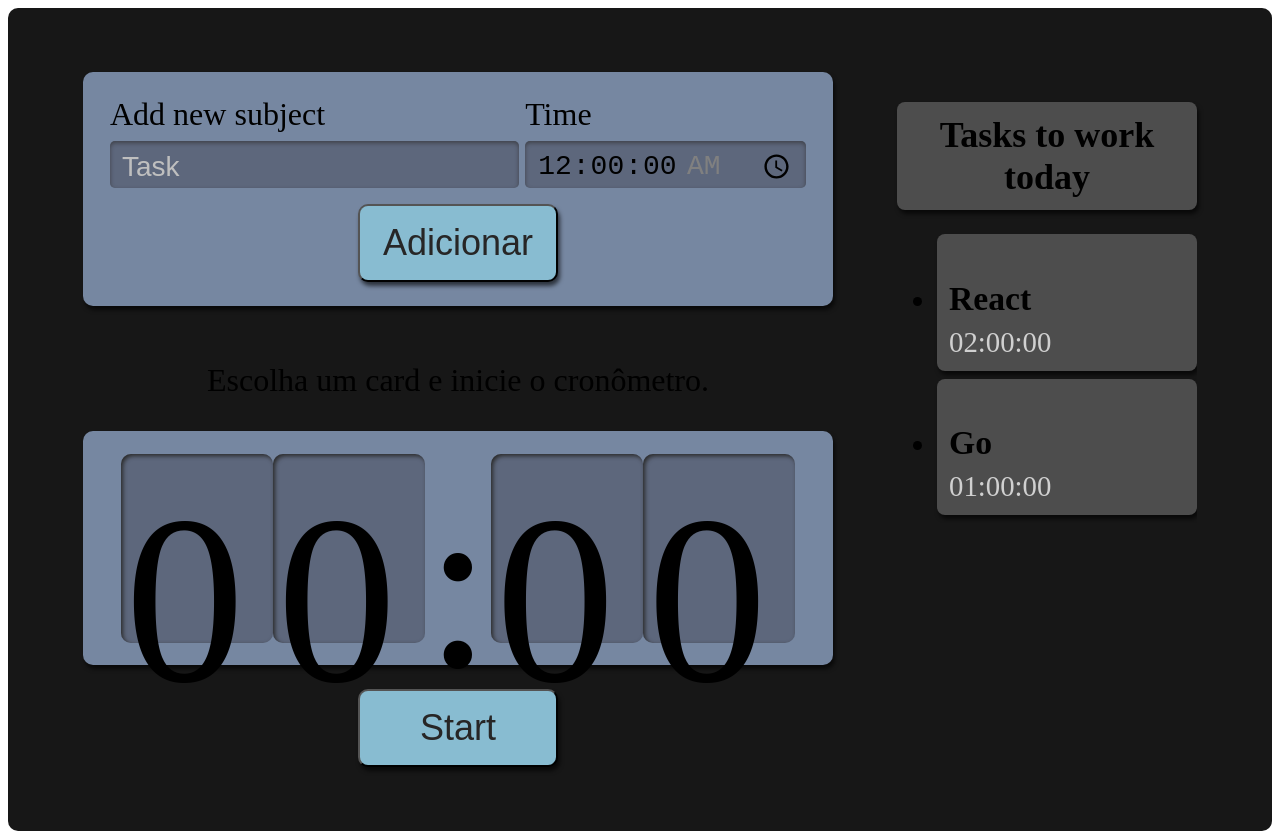
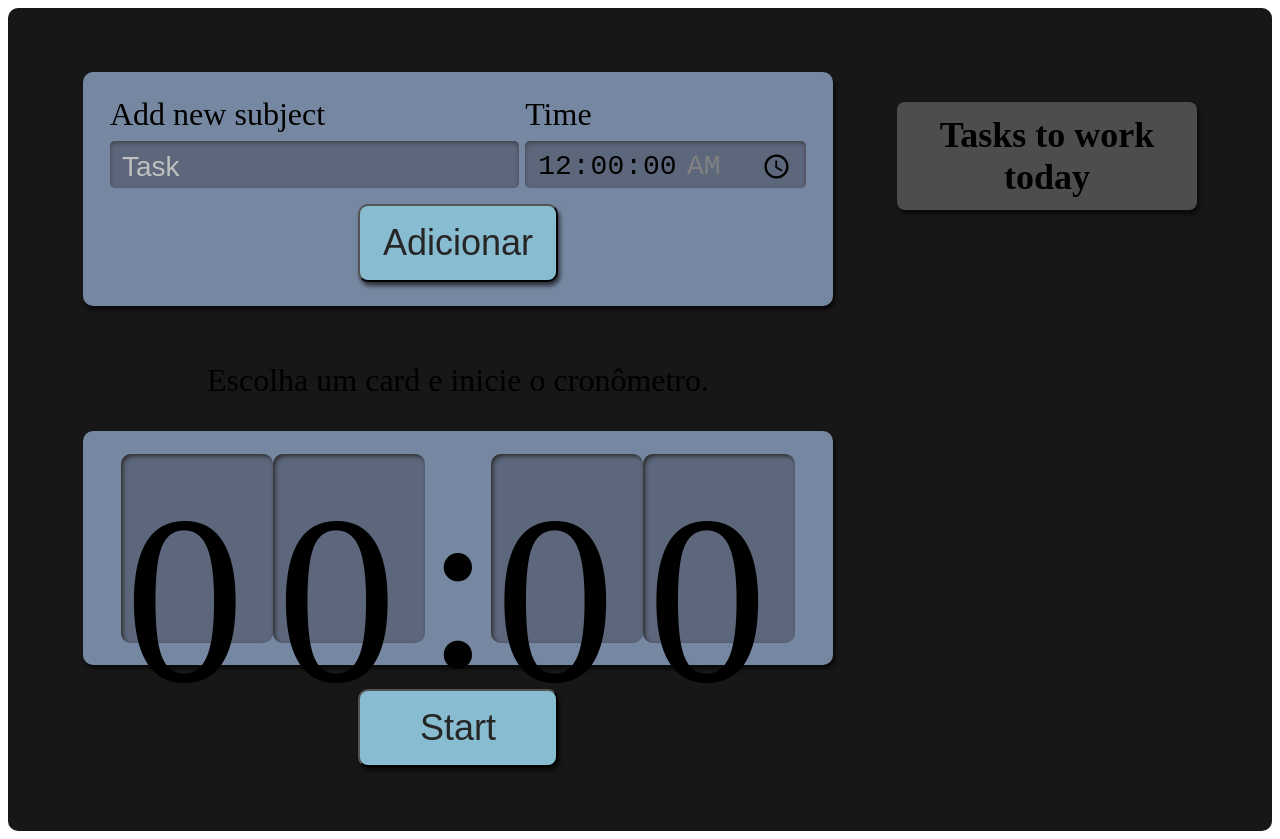
Before and after one commit to rafaelmauricioaraujo/react, a React (Create React App) app: page / in a window 1280 px wide. Built offline with nearby package versions, Linux system fonts and the light colour scheme.

Commit message:
#C01A05 Add controls

```diff
--- a/package.json
+++ b/package.json
@@ -14,6 +14,7 @@
     "react-dom": "^18.0.0",
     "react-scripts": "5.0.0",
     "typescript": "^4.6.3",
+    "uuid": "^8.3.2",
     "web-vitals": "^2.1.4"
   },
   "scripts": {
@@ -41,6 +42,7 @@
     ]
   },
   "devDependencies": {
+    "@types/uuid": "^8.3.4",
     "sass": "^1.52.3",
     "typescript-plugin-css-modules": "^3.4.0"
   }
--- a/src/components/Button/index.tsx
+++ b/src/components/Button/index.tsx
@@ -2,9 +2,10 @@ import React from 'react';
 
 import style from './Botao.module.scss';
 
-class Button extends React.Component {
+class Button extends React.Component<{type?: 'button' | 'submit' | 'reset' | undefined}> {
   render() {
-    return <button className={style.botao} type='submit'>{this.props.children}</button>;
+    const {type = 'button'} = this.props;
+    return <button className={style.botao} type={type}>{this.props.children}</button>;
   }
 }
 
--- a/src/components/Form/index.tsx
+++ b/src/components/Form/index.tsx
@@ -1,10 +1,12 @@
 import React from 'react';
 
+import { v4 as uuidv4 } from 'uuid';
+
 import Button from '../Button';
+import { ITask } from '../types/tasks';
 import style from './Form.module.scss';
 
-class Form extends React.Component {
-
+class Form extends React.Component<{setTask: React.Dispatch<React.SetStateAction<ITask[]>>}> {
   state = {
     task: '',
     time: '00:00'
@@ -12,12 +14,16 @@ class Form extends React.Component {
 
   addTask(event: React.FormEvent<HTMLFormElement>) {
     event.preventDefault();
-    this.setState({task: this.state.task, time: this.state.time});
+    this.props.setTask(oldTasks => [...oldTasks, {...this.state, isSelected: false, isCompleted: false, uuid: uuidv4()}] );
+    this.setState({
+      task: '',
+      time: '00:00'
+    })
   }
 
   render() {
     return (
-      <form className={style.novaTarefa} onSubmit={this.addTask}>
+      <form className={style.novaTarefa} onSubmit={this.addTask.bind(this)}>
         <div className={style.inputContainer}>
           <label htmlFor="task">Add new subject</label>
           <input
@@ -45,7 +51,7 @@ class Form extends React.Component {
             value={this.state.time}
           ></input>
         </div>
-        <Button>
+        <Button type='submit'>
           Adicionar
         </Button>
       </form>
--- a/src/components/List/Item/index.tsx
+++ b/src/components/List/Item/index.tsx
@@ -1,8 +1,8 @@
+import { ITask } from '../../types/tasks';
 import style from '../Lista.module.scss';
 
-export default function Item(props: {task: string, time: string}) {
-	const { task, time} = props;
-	return (
+export default function Item({task, time, isSelected, isCompleted, uuid }: ITask) {
+		return (
 		<li className={style.item}>
 			<h3>{task}</h3>
 			<span>{time}</span>
--- a/src/components/List/index.tsx
+++ b/src/components/List/index.tsx
@@ -1,23 +1,11 @@
-import { useState } from 'react';
-
+import { ITask } from '../types/tasks';
 import Item from './Item';
 import style from './Lista.module.scss';
 
-function List() {
-  const [tasks, setTasks] = useState([
-    {
-      task: "React",
-      time: "02:00:00",
-    },
-    {
-      task: "Go",
-      time: "01:00:00",
-    }
-  ]);
-
+function List({tasks}: {tasks: ITask[] }) {
   return (
     <aside className={style.listaTarefas}>
-      <h2 onClick={() => setTasks([...tasks, {task: 'NodeJs', time: '01:00:00'}])} className={style.item}>Tasks to work today</h2>
+      <h2 className={style.item}>Tasks to work today</h2>
       <ul>
         {tasks.map((item, index) => (
           <Item key={index} {...item} />
--- /dev/null
+++ b/src/components/types/tasks.tsx
@@ -0,0 +1,7 @@
+export interface ITask {
+  task: string,
+  time: string,
+	isSelected: boolean,
+	isCompleted: boolean,
+	uuid: string
+};
--- a/src/pages/App.tsx
+++ b/src/pages/App.tsx
@@ -1,13 +1,17 @@
+import { useState } from 'react';
+
 import Form from '../components/Form';
 import List from '../components/List';
 import Timer from '../components/Timer';
+import { ITask } from '../components/types/tasks';
 import style from './App.module.scss';
 
 function App() {
+  const [tasks, setTasks] = useState<ITask[] | []>([]);
   return (
     <div className={style.AppStyle}>
-      <List />
-      <Form />
+      <List tasks={tasks} />
+      <Form setTask={setTasks} />
       <Timer />
     </div>
   );
```
Also changed, not shown: 1 other file (tests, documents, lock files or other folders).
